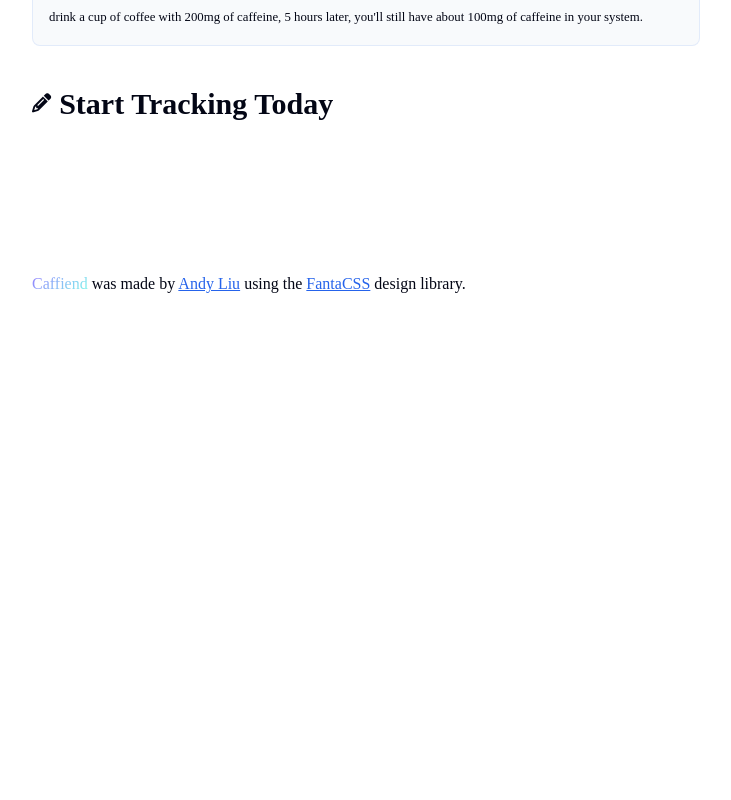
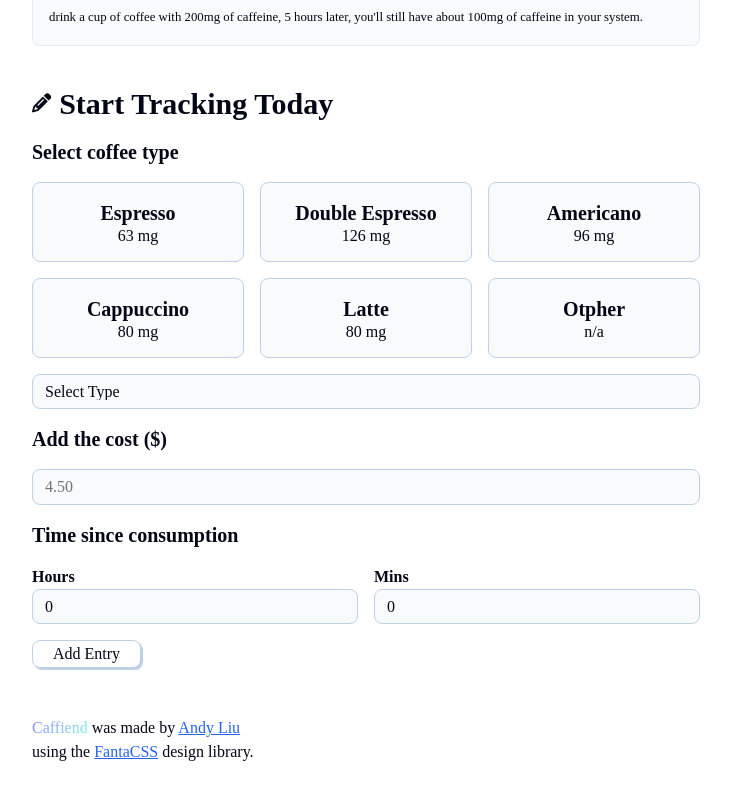
Before and after one commit to Andydiii/Coffee-Tracker, a React (Vite) app: page / in a window 1280 px wide. Shown: the part 456-1256 px from the top of the page, without its empty margins (274-1005 px from the left). Before the commit the page ends 800 px from the top, so only its background shows below. Built offline with nearby package versions, Linux system fonts and the light colour scheme; a web font is replaced by a local one.

Commit message:
completed UI for Coffee form

```diff
--- a/src/components/CoffeeForm.jsx
+++ b/src/components/CoffeeForm.jsx
@@ -1,3 +1,5 @@
+import {coffeeOptions} from "../utils/index.js";
+
 export default function CoffeeForm() {
     return (
         <>
@@ -5,6 +7,67 @@ export default function CoffeeForm() {
                 <i class="fa-solid fa-pencil"></i>
                 <h2>Start Tracking Today</h2>
             </div>
+            <h4>
+                Select coffee type
+            </h4>
+            <div className="coffee-grid">
+                {coffeeOptions.slice(0, 5).map((option, optionIndex) => {
+                    return (
+                        <button className="button-card" key={optionIndex}>
+                            <h4>{option.name}</h4>
+                            <p>{option.caffeine} mg</p>
+                        </button>
+                    )
+                })}
+                <button className="button-card">
+                    <h4>Otpher</h4>
+                    <p>n/a</p>
+                </button>
+            </div>
+            <select name="coffee-list" id="coffee-list">
+                <option value={null}>
+                    Select Type
+                </option>
+                {coffeeOptions.map((option, optionIndex) => {
+                    return (
+                        <option value={option.name} key={optionIndex}>
+                            {option.name} ({option.caffeine} mg)
+                        </option>
+                    )
+                })}
+            </select>
+            <h4>Add the cost ($)</h4>
+            <input className="w-full" type="number" placeholder="4.50" />
+            <h4>Time since consumption</h4>
+            <div className="time-entry">
+                <div>
+                    <h6>Hours</h6>
+                    <select name="" id="hours-select">
+                        {[0, 1, 2, 3, 4, 5, 6, 7, 8, 9, 10, 11, 12, 13, 14, 15, 16, 17, 18, 19, 20, 21, 22, 23].map((hour, hourIndex) => {
+                            return (
+                                <option value={hour} key={hourIndex}>
+                                    {hour}
+                                </option>
+                            )
+                        })}
+                    </select>
+                </div>
+                <div>
+                    <h6>Mins</h6>
+                    <select name="" id="mins-select">
+                        {[0, 5, 10, 15, 30, 45].map((min, minIndex) => {
+                            return (
+                                <option value={min} key={minIndex}>
+                                    {min}
+                                </option>
+                            )
+                        })}
+                    </select>
+                </div>
+            </div>
+            <button>
+                <p> Add Entry </p>
+            </button>
         </>
     )
 }
--- a/src/components/Layout.jsx
+++ b/src/components/Layout.jsx
@@ -16,7 +16,7 @@ export default function Layout({ children }) {
     <footer>
       <p>
         <span className="text-gradient">Caffiend </span>
-        was made by <a target="_blank" href="https://github.com/Andydiii">Andy Liu</a> using the <a href="https://www.fantacss.smoljames.com">FantaCSS</a> design library.
+        was made by <a target="_blank" href="https://github.com/Andydiii">Andy Liu</a> <br /> using the <a href="https://www.fantacss.smoljames.com" target="_blank">FantaCSS</a> design library.
       </p>
     </footer>
   );
```
